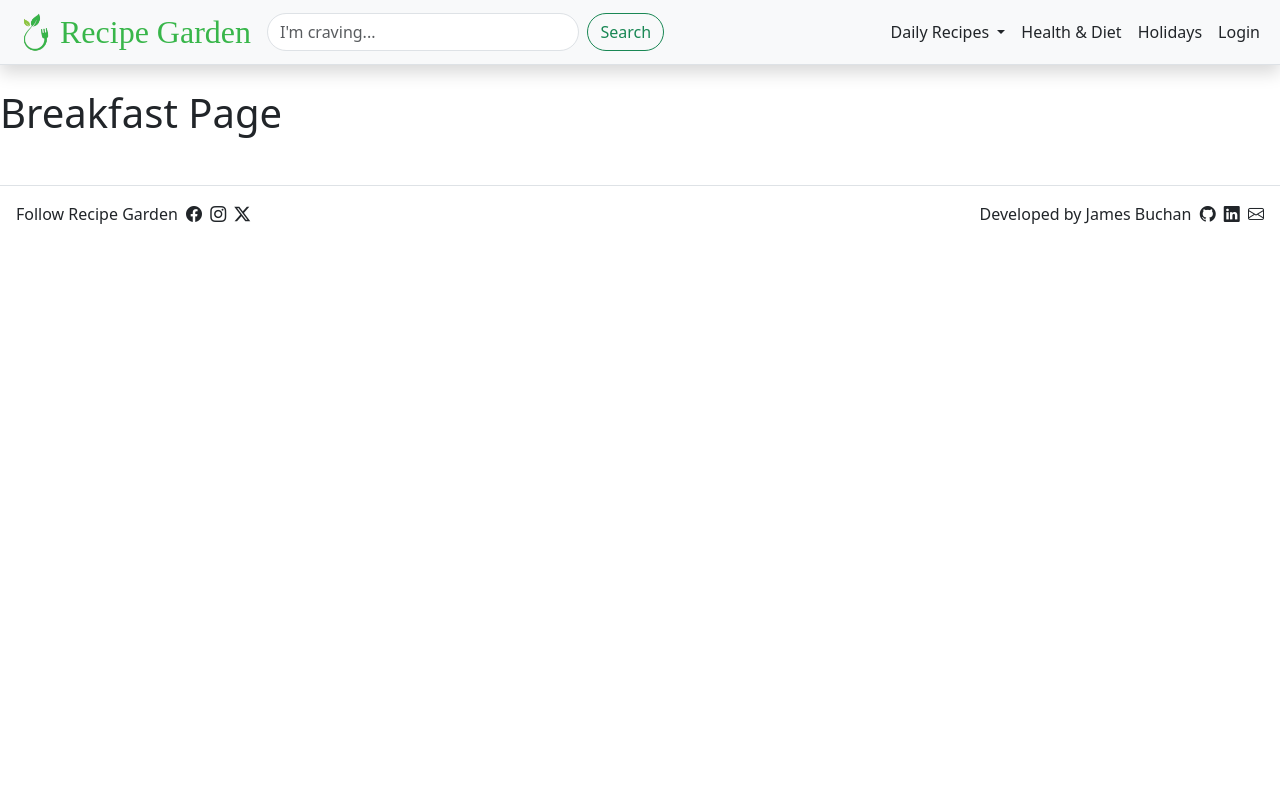
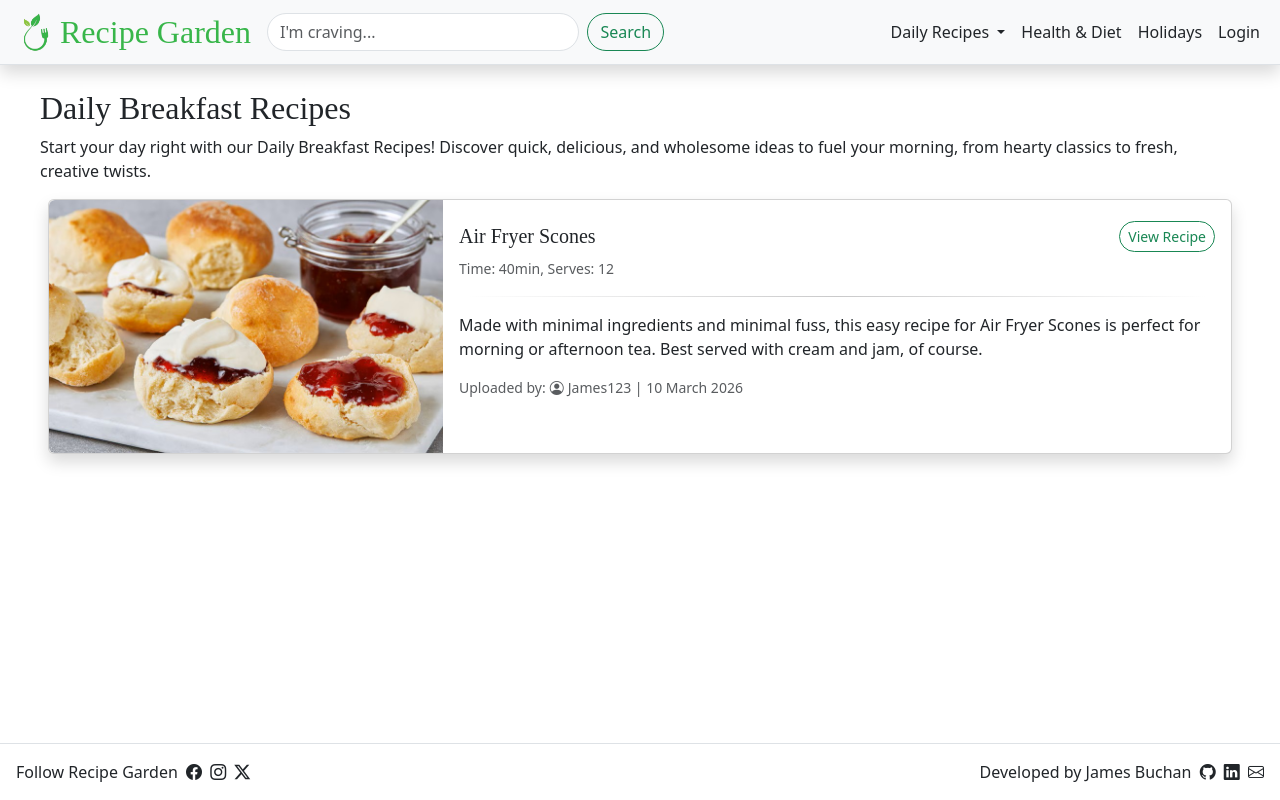
Before and after one commit to JamesB62/RecipeGarden, a Django app: page /breakfast/ in a window 1280 px wide. Run offline with Django 5.2, Linux system fonts and the light colour scheme; some libraries are stand-ins or nearby versions; some web fonts are replaced.

Commit message:
Added breakfast card test

```diff
--- a/recipeproject/recipeapp/templates/base.html
+++ b/recipeproject/recipeapp/templates/base.html
@@ -17,7 +17,7 @@
         {% bootstrap_css %}
         {% bootstrap_javascript %}
     </head>
-    <body>
+    <body class="d-flex flex-column min-vh-100">
 
         <!-- Navigation Bar -->
         <nav class="navbar navbar-light bg-light navbar-expand-xl border-bottom shadow sticky-top">
@@ -33,7 +33,7 @@
                         aria-label="Toggle navigation">
                         <i class="bi bi-list"></i>
                     </button>
-                    <a class="d-flex align-items-center fancy-title" href="#">
+                    <a class="d-flex align-items-center fancy-title" href="/">
                         <img src="{% static 'logo-small.png' %}" alt="recipe-garden-logo" style="height: 48px;">
                         Recipe Garden
                     </a>
@@ -45,7 +45,7 @@
                     <!-- Left Aligned Links -->
                     <ul class="navbar-nav">
                         <li class="nav-item d-none d-xl-flex">
-                            <a class="d-flex align-items-center fancy-title" href="#">
+                            <a class="d-flex align-items-center fancy-title" href="/">
                                 <img src="{% static 'logo-small.png' %}" alt="recipe-garden-logo" style="height: 48px;">
                                 Recipe Garden
                             </a>
@@ -88,7 +88,7 @@
         </nav>
 
         <!-- Page Content -->
-        <div class="mt-4 mb-5">
+        <div class="flex-grow-1 mt-4 mb-5">
             {% block content %}
             {% endblock %}
         </div>
--- a/recipeproject/recipeapp/templates/breakfast.html
+++ b/recipeproject/recipeapp/templates/breakfast.html
@@ -3,6 +3,59 @@
 {% block title %}Breakfast{% endblock %}
 {% block content %}
 
-<h1>Breakfast Page</h1>
+<!-- Community Activity Block -->
+<div class="d-flex flex-column align-items-center px-4">
+    <div style="width: 100%; max-width: 1200px;" class="text-start">
+        <h2 class="fancy-subtitle">Daily Breakfast Recipes</h2>
+        <p>
+            Start your day right with our Daily Breakfast Recipes!
+            Discover quick, delicious, and wholesome ideas to fuel your morning, from hearty classics to fresh, creative twists.
+        </p>
+    </div>
+
+    <!-- Recipe Cards -->
+    <div class="d-flex flex-column justify-content-center gap-4 px-4">
+
+        <!-- Card 1 -->
+        <div class="card shadow mb-3" style="max-width: 1200px;">
+            <div class="row g-0 align-items-stretch flex-column flex-md-row">
+                <!-- Image Column -->
+                <div class="col-md-4">
+                    <img src="{% static 'air-fryer-scones.jpg' %}"
+                        class="img-fluid h-100 w-100 rounded-start rounded-md-top"
+                        style="object-fit: cover;"
+                        alt="air-fryer-scones">
+                </div>
+
+                <!-- Content Column -->
+                <div class="col-md-8">
+                    <div class="card-body d-flex flex-column justify-content-between h-100">
+                        <div>
+                            <div class="d-flex align-items-center justify-content-between">
+                                <h5 class="card-title fancy-subtitle pt-2">Air Fryer Scones</h5>
+                                <a href="/" class="btn btn-outline-success rounded-pill btn-sm">View Recipe</a>
+                            </div>
+                            <small class="text-muted">Time: 40min, Serves: 12</small>
+                            <hr class="gradient-divider">
+                            <p class="card-text">
+                                Made with minimal ingredients and minimal fuss, this easy recipe for Air Fryer Scones is perfect for morning or afternoon tea.
+                                Best served with cream and jam, of course.
+                            </p>
+                            <small class="text-muted d-block mt-auto">
+                                Uploaded by:<i class="bi bi-person-circle px-1"></i>James123 | 10 March 2026
+                            </small>
+                        </div>
+                    </div>
+                </div>
+            </div>
+        </div>
+
+        <!-- Card 2 -->
+
+
+        <!-- Card 3 -->
+
+    </div>
+</div>
 
 {% endblock %}
```
Also changed, not shown: recipeproject/recipeapp/static/air-fryer-scones.jpg (added), recipeproject/recipeapp/static/wave-test.png (deleted).
